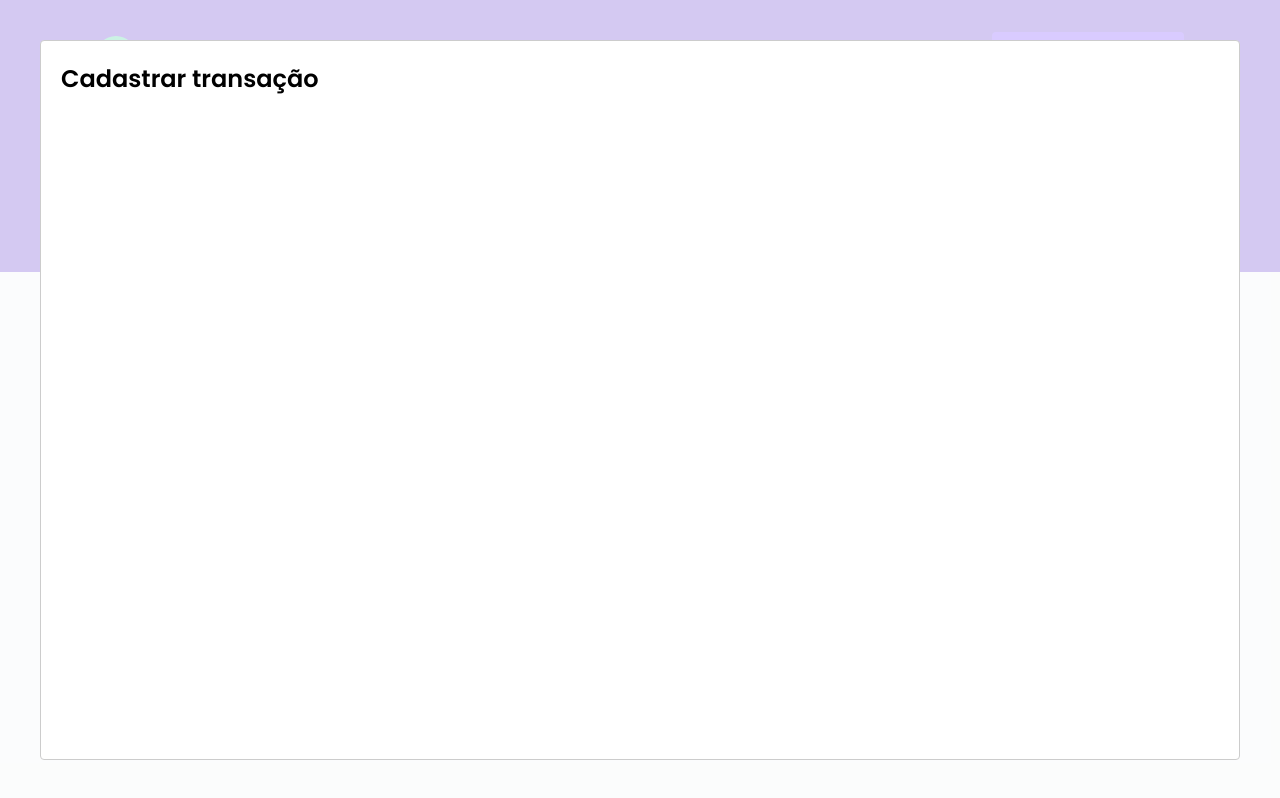
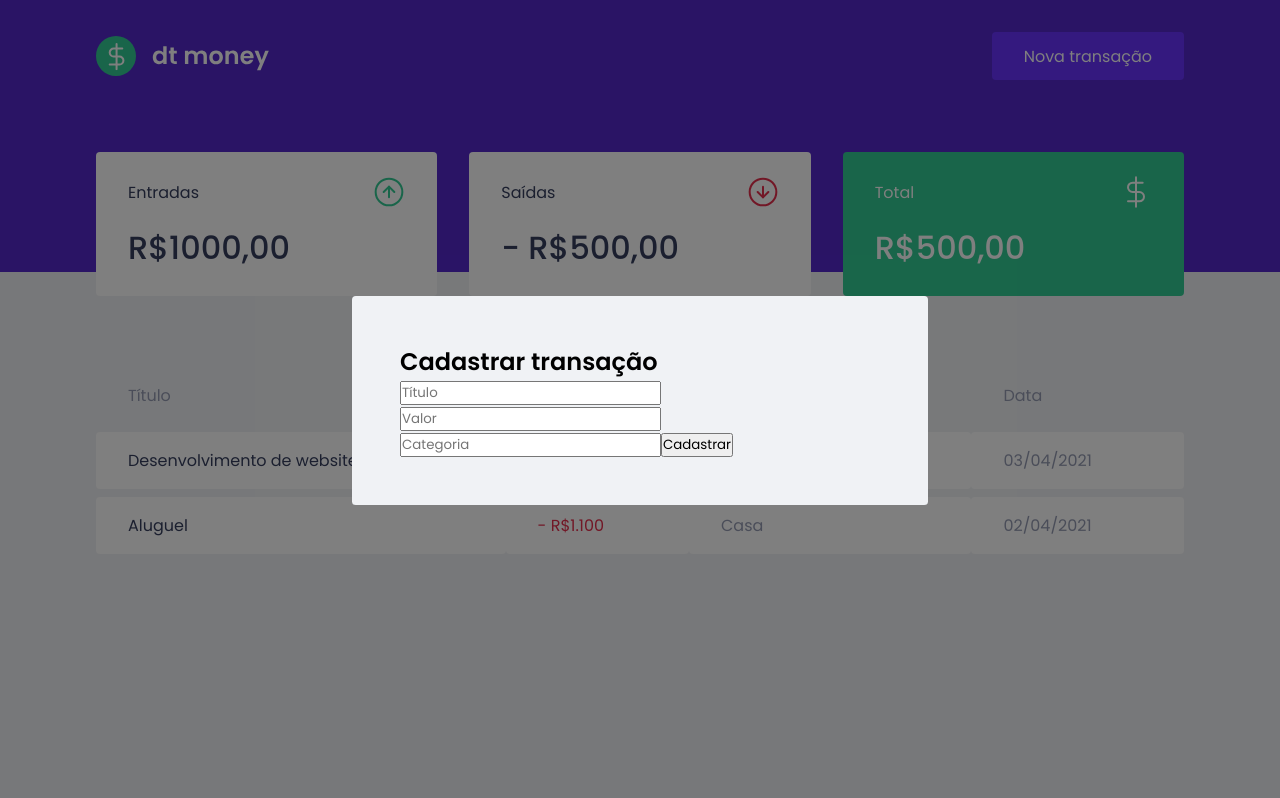
Before and after one commit to renatomarquesteles/ignite-dtmoney, a React (Create React App) app: page / in a window 1280 px wide. Both pictures are taken after a click on the button "Nova transação". Built offline with nearby package versions, Linux system fonts and the light colour scheme; no server answers; what miragejs would draw is missing.

Commit message:
Estrutura do formulário

```diff
--- a/src/components/NewTransactionModal/index.tsx
+++ b/src/components/NewTransactionModal/index.tsx
@@ -1,4 +1,6 @@
 import ReactModal from "react-modal";
+
+import { Container } from "./styles";
 
 interface NewTransactionModalProps {
   isOpen: boolean;
@@ -13,8 +15,29 @@
     <ReactModal
       isOpen={isOpen}
       onRequestClose={onRequestClose}
+      overlayClassName="react-modal-overlay"
+      className="react-modal-content"
     >
-      <h2>Cadastrar transação</h2>
+      <Container>
+        <h2>Cadastrar transação</h2>
+
+        <input
+          placeholder="Título"
+        />
+
+        <input
+          type="number"
+          placeholder="Valor"
+        />
+
+        <input
+          placeholder="Categoria"
+        />
+
+        <button type="submit">
+          Cadastrar
+        </button>
+      </Container>
     </ReactModal>
   )
 }
--- a/src/components/NewTransactionModal/styles.ts
+++ b/src/components/NewTransactionModal/styles.ts
@@ -1,3 +1,3 @@
 import styled from 'styled-components';
 
-export const Container = styled.div``;
+export const Container = styled.form``;
--- a/src/styles/global.ts
+++ b/src/styles/global.ts
@@ -50,4 +50,26 @@
     opacity: 0.6;
     cursor: not-allowed;
   }
+
+  .react-modal-overlay {
+    background: rgba(0, 0, 0, 0.5);
+    position: fixed;
+    top: 0;
+    right: 0;
+    bottom: 0;
+    left: 0;
+    display: flex;
+    justify-content: center;
+    align-items: center;
+  }
+
+
+  .react-modal-content {
+    width: 100%;
+    max-width: 576px;
+    background: var(--background);
+    padding: 3rem;
+    position: relative;
+    border-radius: 0.24rem;
+  }
 `;
```
